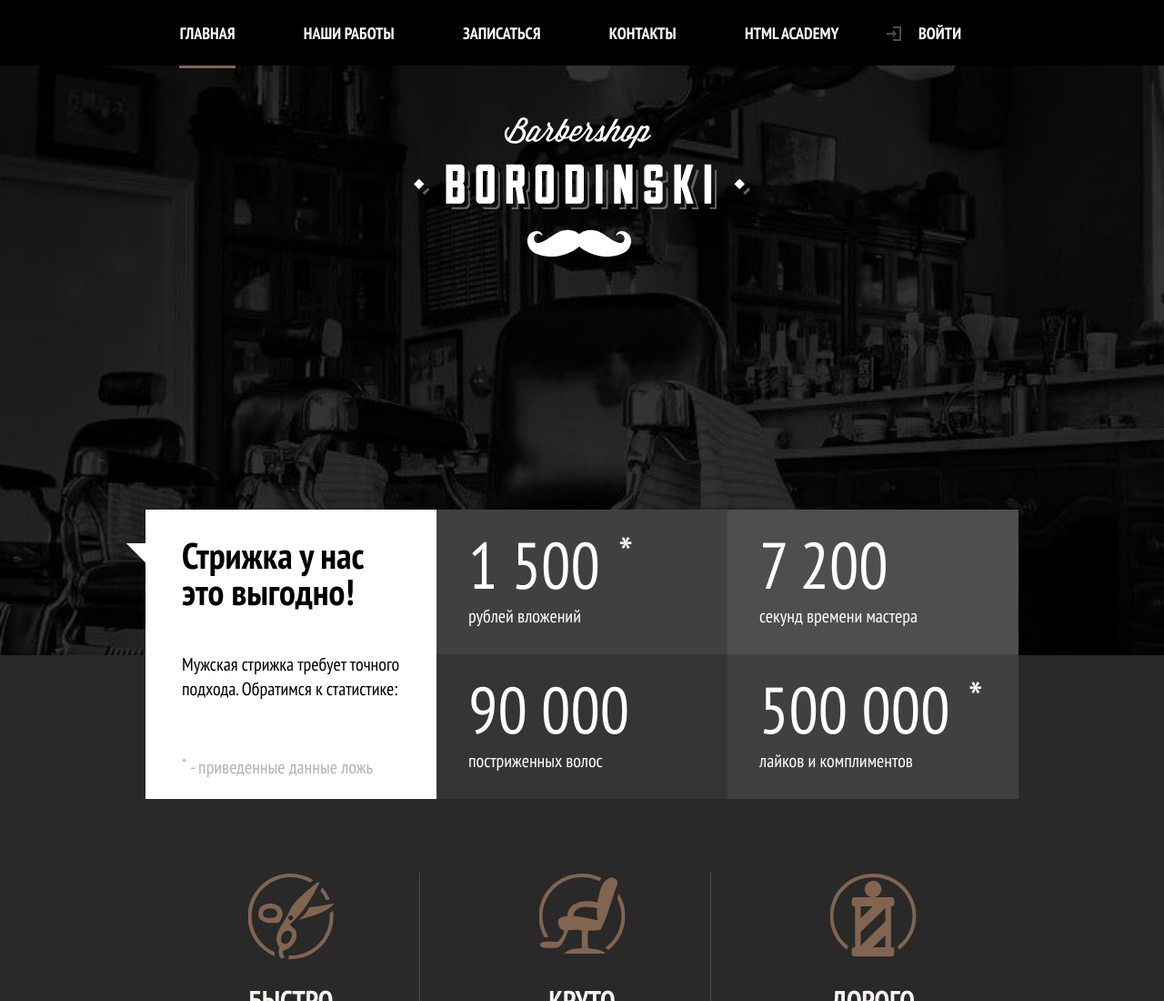
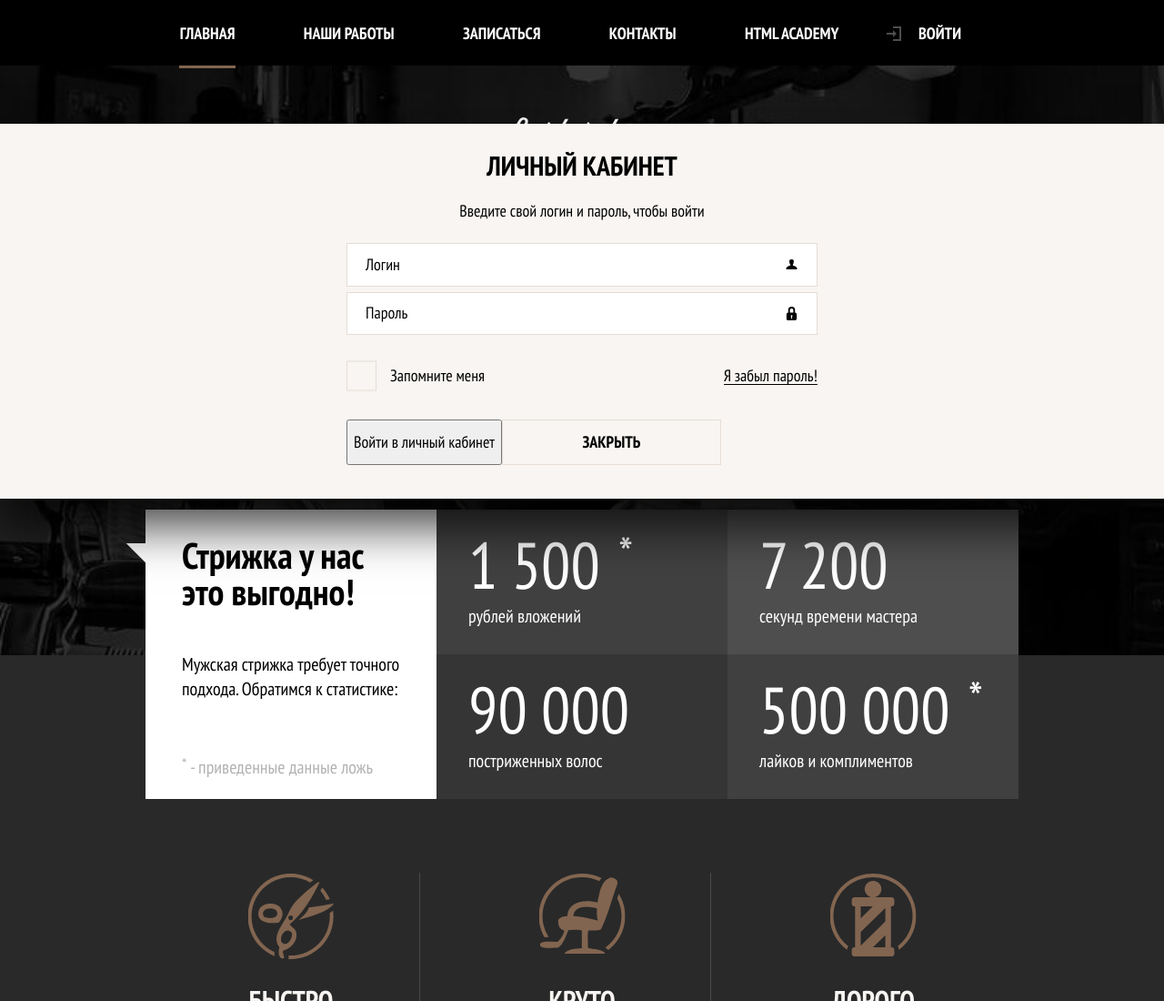
Before and after one commit to VladimirPelepetskyi/barbershop_adaptive, a plain HTML site: page index.html in a window 1280 px wide. Shown: the top 1100 px of the page at 91% size. Drawn offline with Linux system fonts and the light colour scheme.

Commit message:
Сделал popup-loginform на мобилке

```diff
--- a/index.html
+++ b/index.html
@@ -244,26 +244,29 @@
 		</div>
 	</footer>
 
-	<section class="popup popup--login">
-		<h2 class="popup__title">Личный кабинет</h2>
-		<p class="popup__text">Введите свой логин и пароль, чтобы войти</p>
-		<form class="popup__form-login" action="https://echo.htmlacademy.ru" method="post">
-			<p class="popup__input-wrapper">
+	<section class="logform">
+		<h2 class="logform__title">Личный кабинет</h2>
+		<p class="logform__text">Введите свой логин и пароль, чтобы войти</p>
+		<form class="logform__form-login" action="https://echo.htmlacademy.ru" method="post">
+			<p class="logform__input-wrapper">
 				<label class="visually-hidden" for="login">Логин</label>
-				<input class="popup__login popup__login--icon" type="text" name=login placeholder="Логин">
+				<input class="logform__login-user logform__login--icon" type="text" name=login placeholder="Логин">
 			</p>
-			<p class="popup__input-wrapper">
+			<p class="logform__input-wrapper">
 				<label class="visually-hidden" for="password">Пароль</label>
-				<input class="popup__password" type="password" name="password" placeholder="Пароль">
+				<input class="logform__login-password logform__login-password--icon" type="password" name="password" placeholder="Пароль">
 			</p>
-			<p class="popup__input-wrapper">
-				<label class="popup__remember-me" for="remember">Запомните меня</label>
-				<input class="visually-hidden" type="checkbox" name="remember">
-				<a class="popup__restore" href="#">Я забыл пароль!</a>
-			</p>
-			<button class="button button__login" type="submit">Войти в личный кабинет</button>
+			<div class="logform__wrapper">
+				<p class="logform__input-wrapper logform__wrapper-top">
+					<label class="logform__remember-me" for="remember">Запомните меня</label>
+					<input class="visually-hidden" type="checkbox" name="remember">
+					<a class="logform__restore" href="#">Я забыл пароль!</a>
+				</p>
+				<button class="logform__login-mobile" type="submit">Войти </button>
+				<button class="logform__login-other" type="submit">Войти в личный кабинет</button>
+				<button class="logform__close" type="button">Закрыть</button>
+			</div>
 		</form>
-		<button class="popup__close" type="button">Закрыть</button>
 	</section>
 	<script src="scripts/main-nav.js"></script>
 </body>
--- /dev/null
+++ b/less/blocks/logform.less
@@ -0,0 +1,195 @@
+.logform {
+	position: absolute;
+	top: 136px;
+
+	width: 100%;
+	padding: 31px 20px 37px;
+
+	color: #000000;
+
+	background-color: #f8f5f2;
+	box-shadow: 0 30px 50px rgba(0, 1, 1, 0.75);
+	box-sizing: border-box;
+	z-index: 2;
+
+}
+
+.logform__title {
+	.text-reset;
+	margin-bottom: 21px;
+
+	font-size: 30px;
+	line-height: 30px;
+	font-weight: bold;
+	text-transform: uppercase;
+	text-align: center;
+}
+
+.logform__text {
+	.text-reset;
+
+	margin-bottom: 22px;
+
+	font-size: 18px;
+	line-height: 27px;
+	font-weight: normal;
+	text-align: center;
+}
+
+.logform__input-wrapper {
+	.text-reset;
+	text-align: center;
+}
+
+.logform__login-user {
+	margin-bottom: 6px;
+	padding: 12.5px 20px;
+	width: 100%;
+	max-width: 518px;
+
+	border: 1px solid #e5ddd5;
+	box-sizing: border-box;
+	background-color: #ffffff;
+
+	background-image: url(../img/icon-user.svg);
+	background-position: 96% center;
+	background-repeat: no-repeat;
+
+	&::placeholder {
+		font-size: 18px;
+		line-height: 30px;
+		font-weight: normal;
+		color: #000000;
+	}
+}
+
+.logform__login-password {
+	padding: 12.5px 20px;
+	width: 100%;
+	max-width: 518px;
+
+	border: 1px solid #e5ddd5;
+	box-sizing: border-box;
+	background-color: #ffffff;
+
+	background-image: url(../img/icon-password.svg);
+	background-position: 96% center;
+	background-repeat: no-repeat;
+
+	&::placeholder {
+		font-size: 18px;
+		line-height: 30px;
+		font-weight: normal;
+		color: #000000;
+	}
+}
+
+.logform__wrapper {
+	margin: 30px auto 0px auto;
+	display: flex;
+	flex-wrap: wrap;
+	max-width: 518px;
+}
+
+.logform__wrapper-top {
+	margin-bottom: 33px;
+
+	width: 100%;
+	display: flex;
+}
+
+.logform__remember-me {
+	position: relative;
+
+	margin-left: 48px;
+	margin-right: auto;
+	font-size: 18px;
+	line-height: 30px;
+	font-weight: normal;
+
+	&::before {
+		content: "";
+		position: absolute;
+		top: 50%;
+		right: calc(100% + 15px);
+		transform: translateY(-50%);
+
+		width: 31px;
+		height: 31px;
+
+		border: 1px solid #e5ddd5;
+	}
+}
+
+.logform__restore {
+	position: relative;
+
+	display: block;
+
+	font-size: 18px;
+	line-height: 30px;
+	font-weight: normal;
+	color: #000000;
+	text-decoration: none;
+
+	&::after {
+		content: "";
+		position: absolute;
+		bottom: 19%;
+		left: 0;
+
+		height: 1px;
+		width: 100%;
+
+		background-color: #000000;
+	}
+}
+
+
+.logform__login-mobile {
+	display: block;
+	padding: 13px 15px;
+	margin-right: auto;
+
+	width: 130px/280px*100%;
+	font-size: 18px;
+	line-height: 24px;
+	font-weight: bold;
+	color: #ffffff;
+	text-align: center;
+	text-transform: uppercase;
+
+	border: none;
+	background-color: #826550;
+}
+
+.logform__login-other {
+	display: none;
+}
+
+.logform__close {
+	display: block;
+	padding: 12px 14px;
+
+	width: 130px/280px*100%;
+	font-size: 18px;
+	line-height: 24px;
+	font-weight: bold;
+	color: #000000;
+	text-align: center;
+	text-transform: uppercase;
+
+	border: 1px solid #e5ddd5;
+	background-color: #f8f5f2;
+}
+
+
+@media (min-width:@tablet-width) {
+	.logform__login-mobile {
+		display: none;
+	}
+
+	.logform__login-other {
+		display: block;
+	}
+}
--- a/less/blocks/popup.less
+++ /dev/null
@@ -1,3 +0,0 @@
-.popup {
-	display: none;
-}
--- a/less/style.less
+++ b/less/style.less
@@ -13,7 +13,7 @@
 @import "blocks/news.less";
 @import "blocks/reviews.less";
 @import "blocks/page-footer.less";
-@import "blocks/popup.less";
+@import "blocks/logform.less";
 @import "blocks/sign-up.less";
 @import "blocks/works.less";
 @import "blocks/prices.less";
```
Also changed, not shown: css/style.css, img/icon-password.svg (added), img/icon-user.svg (added).
